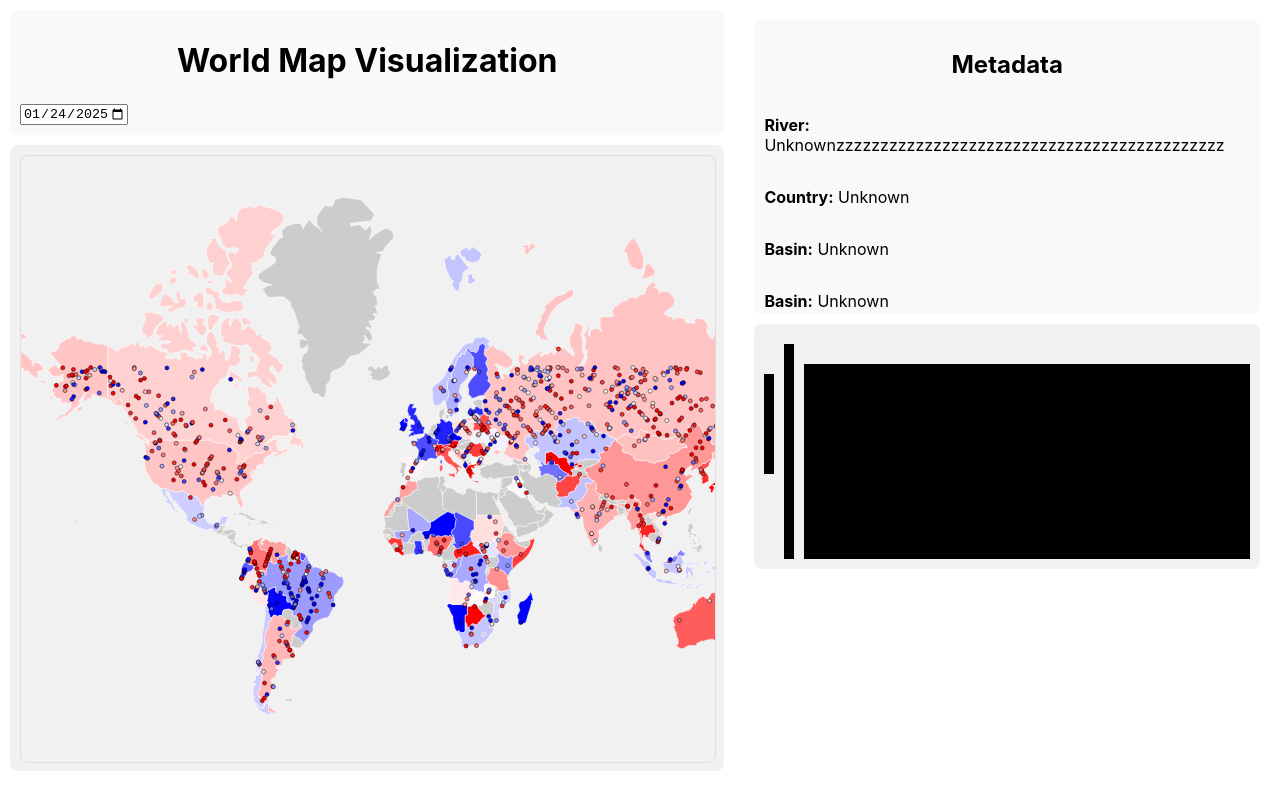
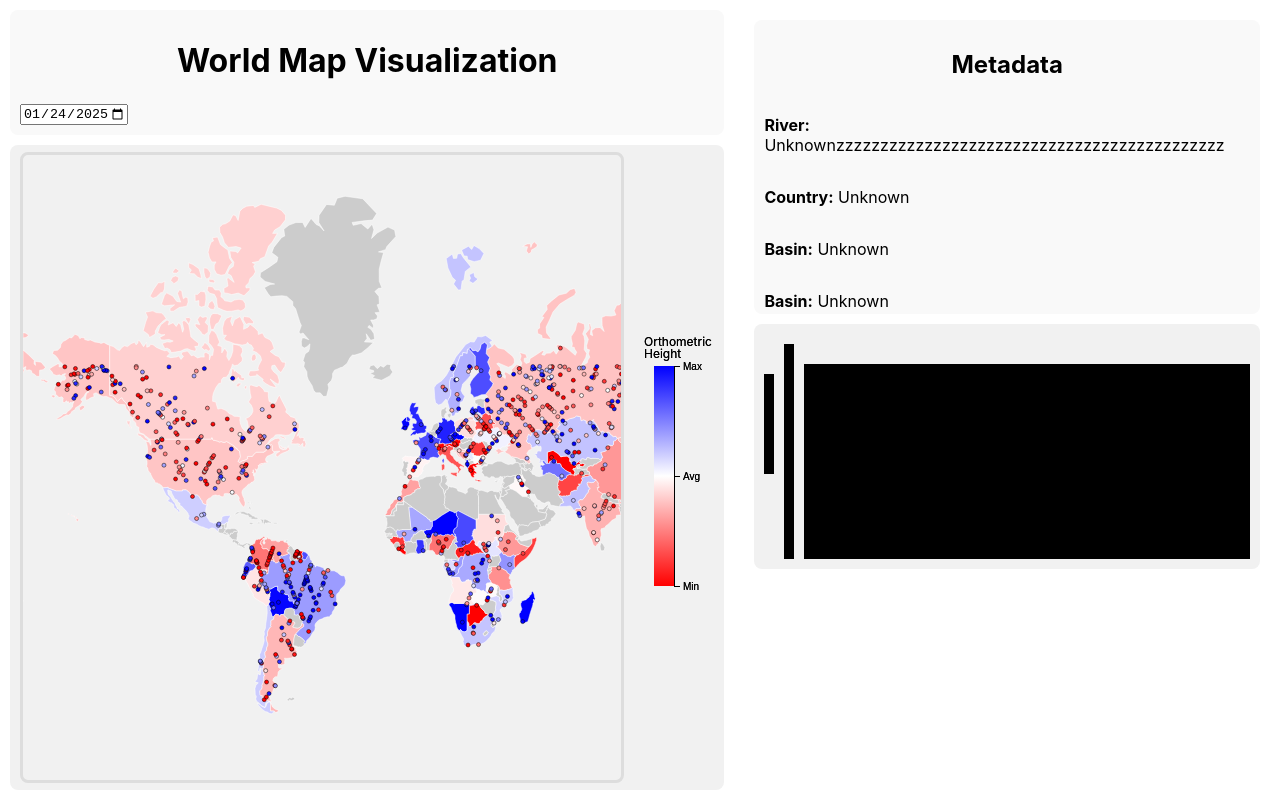
Before and after one commit to Anto-nain/data-vis, a React (Create React App) app in the folder frontend/: page / in a window 1280 px wide. Built offline with nearby package versions, Linux system fonts and the light colour scheme.

Commit message:
add legend

```diff
--- a/frontend/src/App.css
+++ b/frontend/src/App.css
@@ -58,6 +58,14 @@
   overflow: hidden;
 }
 
+.bottom-left {
+  display: flex;
+  flex-direction: column;
+  flex-grow: 1;
+  height: 100%;
+  overflow: hidden;
+}
+
 .date-slider {
   padding: 10px;
   text-align: center;
@@ -72,8 +80,9 @@
   height: 100%; /* Prend toute la hauteur disponible */
   width: 100%; /* Prend toute la largeur disponible */
   border-radius: 8px;
-  border: 1px solid #ddd;
+  border: 3px solid #ddd;
   overflow: hidden;
+
 }
 
 /* Conteneurs de métadonnées et SVG */
@@ -91,3 +100,18 @@
   border-radius: 8px;
   overflow: hidden;
 }
+
+
+.map-wrapper {
+  display: flex;
+  align-items: center; /* Aligner verticalement */
+  justify-content: space-between; /* Espacement entre la carte et la légende */
+  width: 100%;
+  height: 100%;
+  position: relative;
+}
+
+.legend-container {
+  width: 80px; /* Largeur de la légende */
+  padding-left: 10px;
+}
--- a/frontend/src/App.js
+++ b/frontend/src/App.js
@@ -3,6 +3,7 @@ import './App.css';
 import Map from './components/Map';
 import DateSlider from "./components/DateSlider";
 import ShowPointInfo from "./components/showpointinfo";
+import ColorLegend from './components/colorlegend';
 import * as d3 from 'd3';
 
 import worldgeomap from './data/carte_light.geo.json';
@@ -65,17 +66,15 @@ const App = () => {
   // Afficher la carte quand les données sont disponibles
   return (
     <div className="app-container">
-      {/* Panneau de gauche */}
       <div className="left-panel">
         <div className="top-left">
-          {/* Affichage du titre et du date chooser */}
           <h1 style={{ textAlign: 'center' }}>World Map Visualization</h1>
           <DateSlider selectedDate={selectedDate} setSelectedDate={setSelectedDate} data={data} />
         </div>
 
         <div className="bottom-left">
-          {/* Affichage de la carte */}
         {worldgeomap && metadata.length > 0 && data.length > 0 ? (
+          <div className="map-wrapper">
             <div className="map-container">
               <Map
                 worldData={worldgeomap}
@@ -85,13 +84,16 @@ const App = () => {
                 onPointClick={handlePointClick}
               />
             </div>
+            <div className="legend-container">
+              <ColorLegend />
+            </div>
+          </div>
         ) : (
           <p>Loading map data...</p>
         )}
       </div>
       </div>
 
-      {/* Panneau de droite */}
       <div className="right-panel">
         <ShowPointInfo point={selectedPoint} />
       </div>
--- /dev/null
+++ b/frontend/src/components/colorlegend.js
@@ -0,0 +1,78 @@
+import React, { useEffect, useRef } from "react";
+import * as d3 from "d3";
+
+const ColorLegend = () => {
+  const legendRef = useRef();
+
+  useEffect(() => {
+    const legendHeight = 220;
+    const legendWidth = 20;
+
+    const svg = d3.select(legendRef.current)
+      .attr("width", 80)
+      .attr("height", legendHeight + 40);
+
+    // Définition de l'échelle de couleur statique
+    const colorScale = d3.scaleLinear()
+      .domain([-1, 0, 1])
+      .range(["red", "white", "blue"]);
+
+    // Création du dégradé
+    const defs = svg.append("defs");
+    const gradient = defs.append("linearGradient")
+      .attr("id", "static-color-gradient")
+      .attr("x1", "0%")
+      .attr("x2", "0%")
+      .attr("y1", "100%")
+      .attr("y2", "0%");
+
+    // Ajout des couleurs au dégradé
+    gradient.append("stop").attr("offset", "0%").attr("stop-color", "red");
+    gradient.append("stop").attr("offset", "50%").attr("stop-color", "white");
+    gradient.append("stop").attr("offset", "100%").attr("stop-color", "blue");
+
+    // Dessiner le rectangle coloré
+    svg.append("rect")
+      .attr("x", 20)
+      .attr("y", 30)
+      .attr("width", legendWidth)
+      .attr("height", legendHeight)
+      .style("fill", "url(#static-color-gradient)");
+
+    // Ajout des labels
+    const scale = d3.scaleLinear()
+      .domain([-1, 0, 1])
+      .range([legendHeight, 0]);
+
+    const axis = d3.axisRight(scale)
+      .ticks(3)
+      .tickFormat(d => {
+        if (d === -1) return "Min";
+        if (d === 0) return "Max";
+        if (d === -0.5) return "Avg";
+        return d;
+      });
+
+    svg.append("g")
+      .attr("transform", `translate(${20 + legendWidth}, 30)`)
+      .call(axis);
+
+    // Ajouter un titre
+    svg.append("text")
+      .attr("x", 10)
+      .attr("y", 10)
+      .attr("font-size", "12px")
+      .text("Orthometric");
+
+    svg.append("text")
+      .attr("x", 10)
+      .attr("y", 22)
+      .attr("font-size", "12px")
+      .text("Height");
+
+  }, []);
+
+  return <svg ref={legendRef} ></svg>;
+};
+
+export default ColorLegend;
```
Lines whose indentation alone changed are shown as unchanged.
